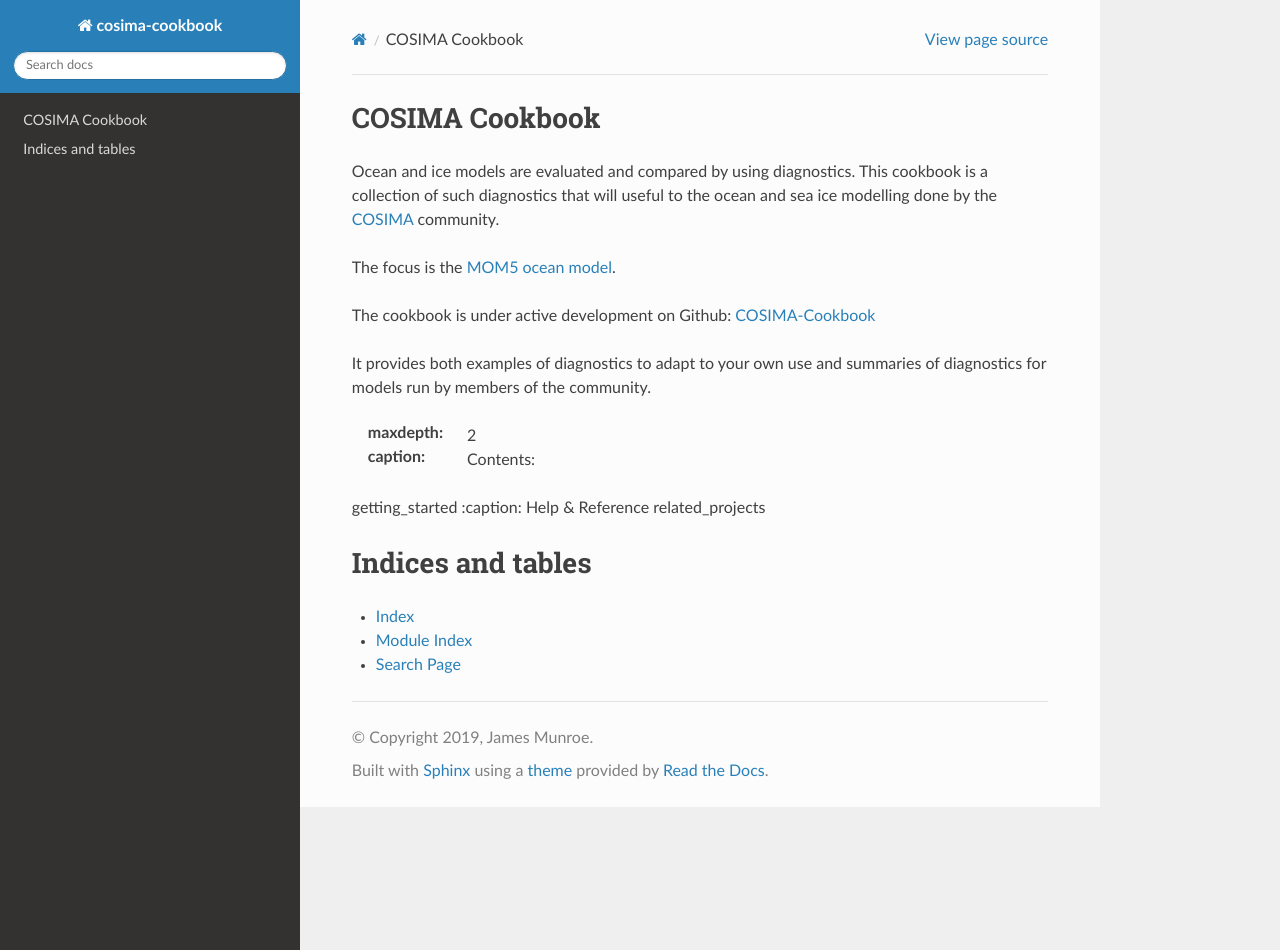
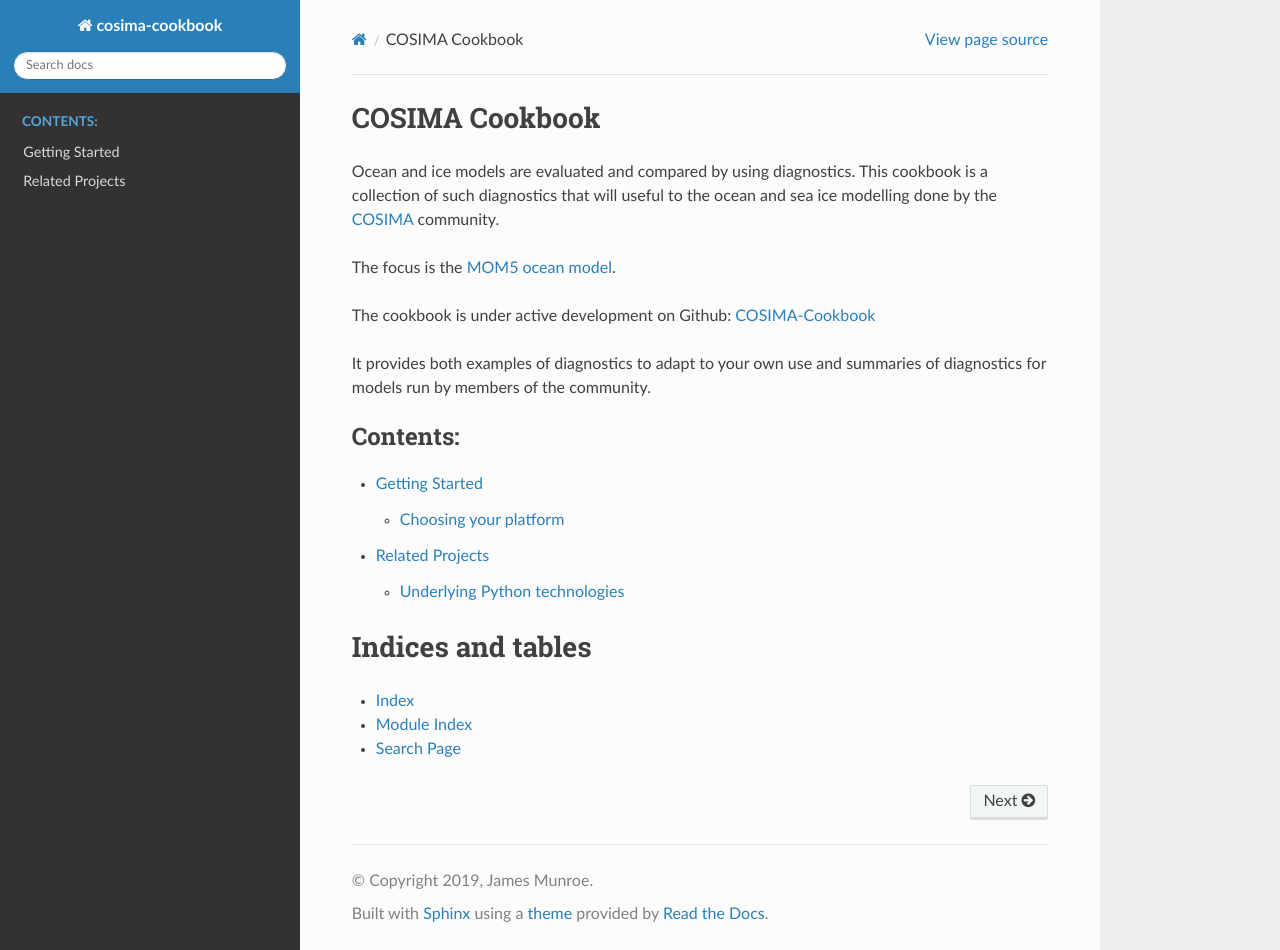
Before and after one commit to COSIMA/cosima-cookbook, a Sphinx documentation site: the page built from docs/source/index.rst, in a window 1280 px wide and 950 px high. Built offline with Sphinx 7.4.7 and the Read the Docs theme 2.0.0, drawn with Linux system fonts in a browser that asks for light colours.

Commit message:
remove autogenerated docs

```diff
--- a/docs/source/conf.py
+++ b/docs/source/conf.py
@@ -30,7 +30,7 @@ release = '0.3.1'
 # Add any Sphinx extension module names here, as strings. They can be
 # extensions coming with Sphinx (named 'sphinx.ext.*') or your custom
 # ones.
-extensions = ['sphinx.ext.autodoc',
+extensions = [
 ]
 
 # Add any paths that contain templates here, relative to this directory.
--- a/docs/source/getting_started.rst
+++ b/docs/source/getting_started.rst
@@ -73,5 +73,4 @@ PyPi and as a conda package but this is still in development).
 
     jupyter notebook
 
-You can also connect to this Jupyter notebook using an SSH tunnel. See
-`scripts/jupyter_vdi.py`_.
+.. You can also connect to this Jupyter notebook using an SSH tunnel. See `scripts/jupyter_vdi.py`_.
--- a/docs/source/index.rst
+++ b/docs/source/index.rst
@@ -20,16 +20,12 @@ Github: `COSIMA-Cookbook <https://github.com/OceansAus/cosima-cookbook>`_
 It provides both examples of diagnostics to adapt to your own use and summaries
 of diagnostics for models run by members of the community.
 
+.. toctree::
+    :maxdepth: 2
+    :caption: Contents:
 
-.. toctree::
-:maxdepth: 2
-:caption: Contents:
-
-getting_started
-:caption: Help & Reference
-related_projects
-
-
+    getting_started
+    related_projects
 
 Indices and tables
 ==================
```
